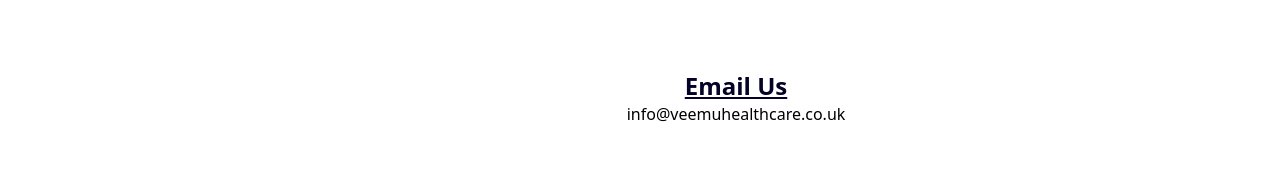
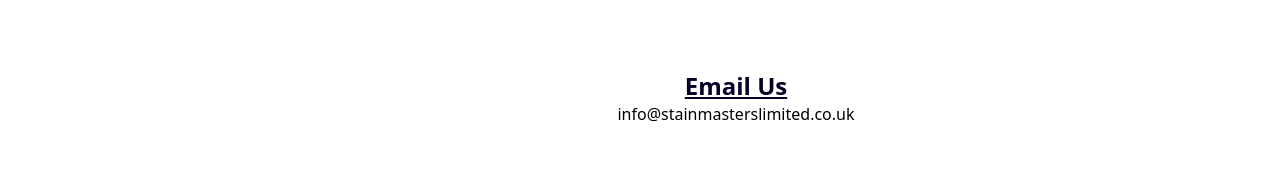
Before and after one commit to rufaro-13/cleaning_webapp, a React (Create React App) app: page /contact in a window 1280 px wide. Shown: the part 274-450 px from the top of the page. Built offline with nearby package versions, Linux system fonts and the light colour scheme; some icons are missing.

Commit message:
email update

```diff
--- a/src/pages/Contact.js
+++ b/src/pages/Contact.js
@@ -34,15 +34,15 @@
                     <div class="max-w-fit  sm:82 rounded-lg   sm:items-center sm:justify-center py-4 lg:ml-48 mt-8">
 
                         <IconContext.Provider value={{ color: '#ff0000', size: '50px', padding:'5px 2px' }}>
-                            <a href="mailto:info@veemuhealthcare.co.uk"><div class="  sm:items-center sm:justify-center  mx-5 mt-5 mb-5">
+                            <a href="mailto:info@stainmasterslimited.co.uk"><div class="  sm:items-center sm:justify-center  mx-5 mt-5 mb-5">
 
                             <FaEnvelopeOpenText class="sm:items-center sm:justify-center mx-6 my-6"/>
                             </div></a>
                           </IconContext.Provider>
                           <div class="  sm:items-center sm:justify-center  mt-1">
                             <p class=" text-1xl font-normal">
-                            <div><span class="text-black text-2xl font-bold"><a href="mailto:info@veemuhealthcare.co.uk" className="block py-2 pl-3 pr-4 underline text-navcolour rounded hover:bg-gray-100 md:hover:bg-transparent md:hover:text-blue-700 md:p-0 md:dark:hover:text-blue-500 dark:text-navcolour dark:hover:bg-gray-700 dark:hover:text-white md:dark:hover:bg-transparent dark:border-gray-700">Email Us</a></span></div>
-                            info@veemuhealthcare.co.uk
+                            <div><span class="text-black text-2xl font-bold"><a href="mailto:info@stainmasterslimited.co.uk" className="block py-2 pl-3 pr-4 underline text-navcolour rounded hover:bg-gray-100 md:hover:bg-transparent md:hover:text-blue-700 md:p-0 md:dark:hover:text-blue-500 dark:text-navcolour dark:hover:bg-gray-700 dark:hover:text-white md:dark:hover:bg-transparent dark:border-gray-700">Email Us</a></span></div>
+                            info@stainmasterslimited.co.uk
 
                             </p>
                           </div>
```
